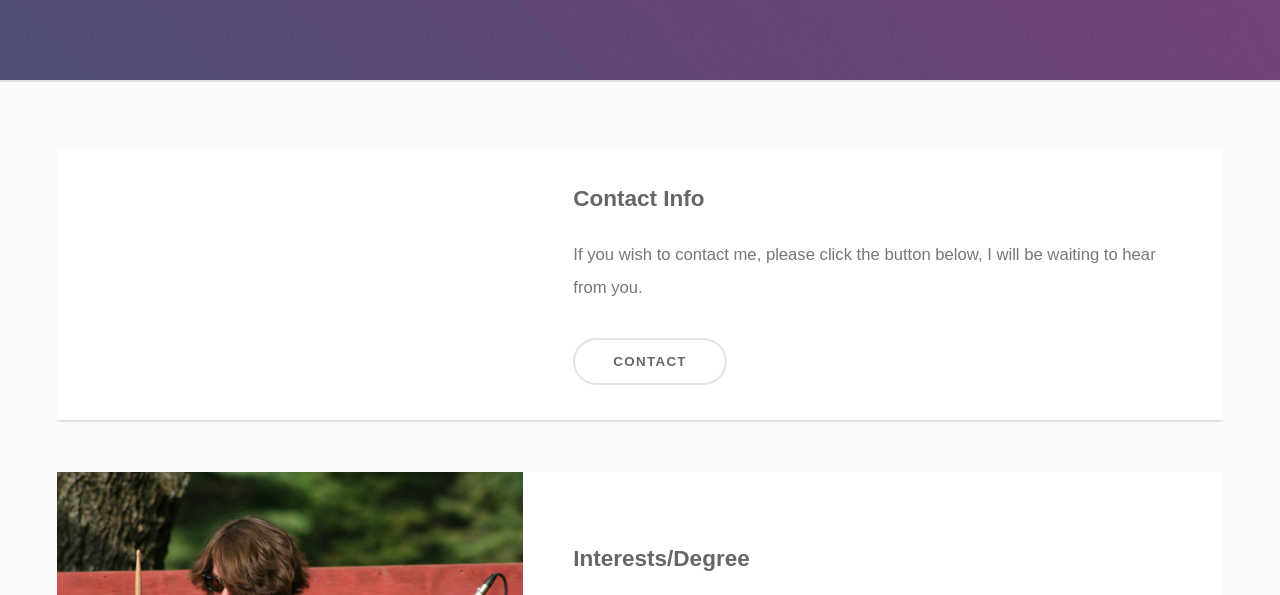
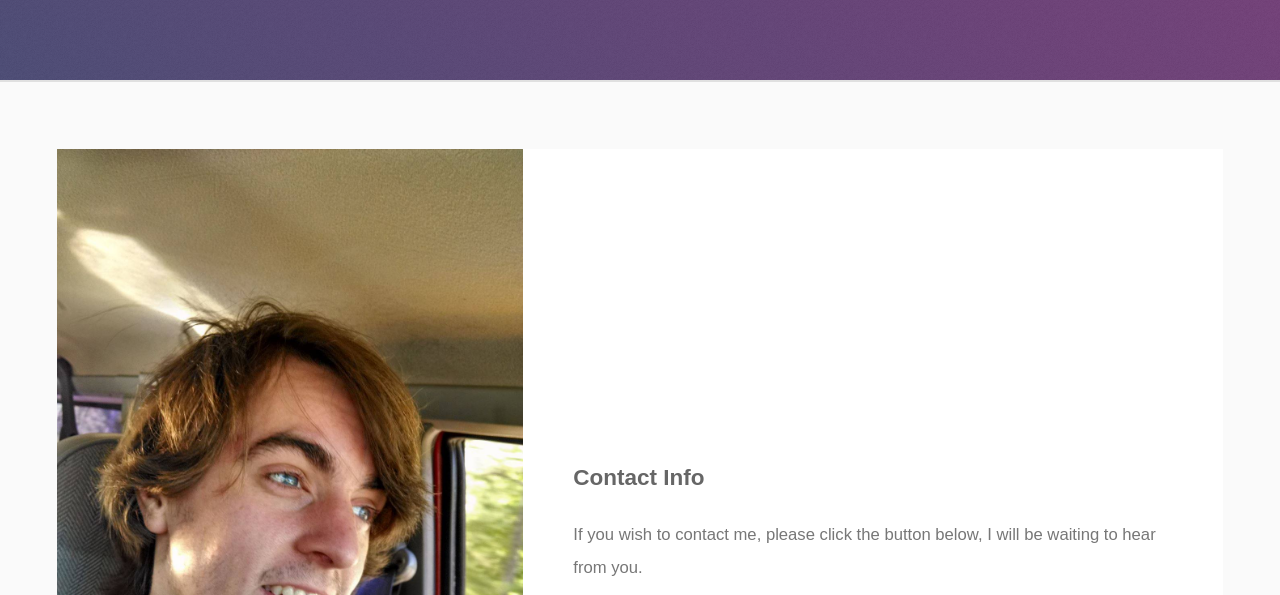
Before and after one commit to KyleButler22/KyleButler22.github.io, a plain HTML site: page index.html in a window 1280 px wide. Shown: the part 303-898 px from the top of the page. Drawn offline with Linux system fonts and the light colour scheme.

Commit message:
seventh commit

```diff
--- a/index.html
+++ b/index.html
@@ -38,7 +38,7 @@
 				<div class="inner">
 					<div class="spotlight">
 						<div class="image">
-							<img src="images/blueeyes.jpg" alt="" />
+							<img src="images/blueseyes.jpg" alt="" />
 						</div>
 						<div class="content">
 							<h3>Contact Info</h3>
```
